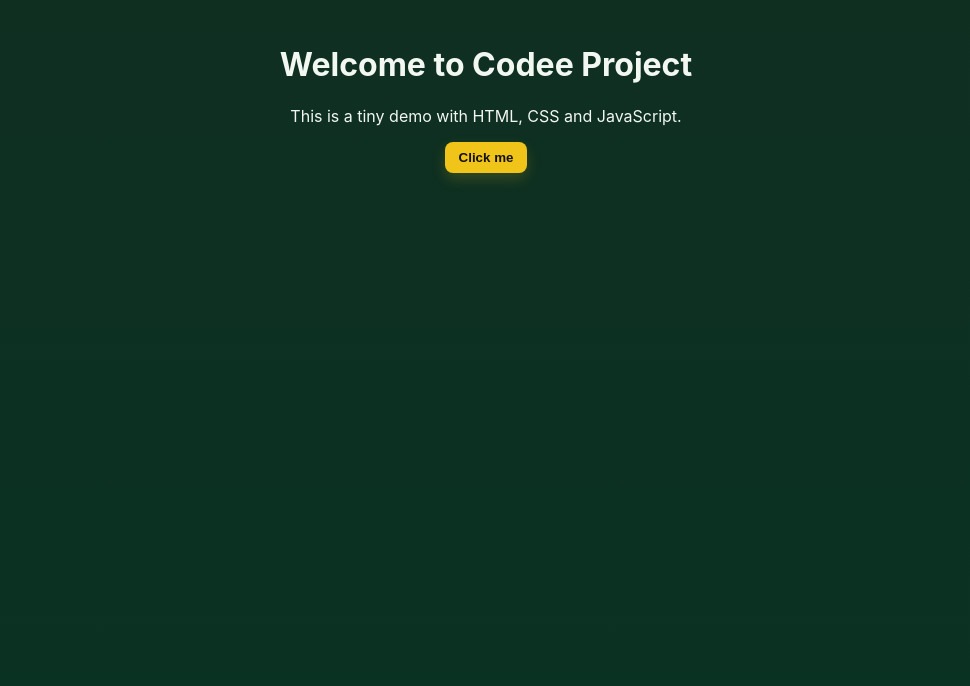
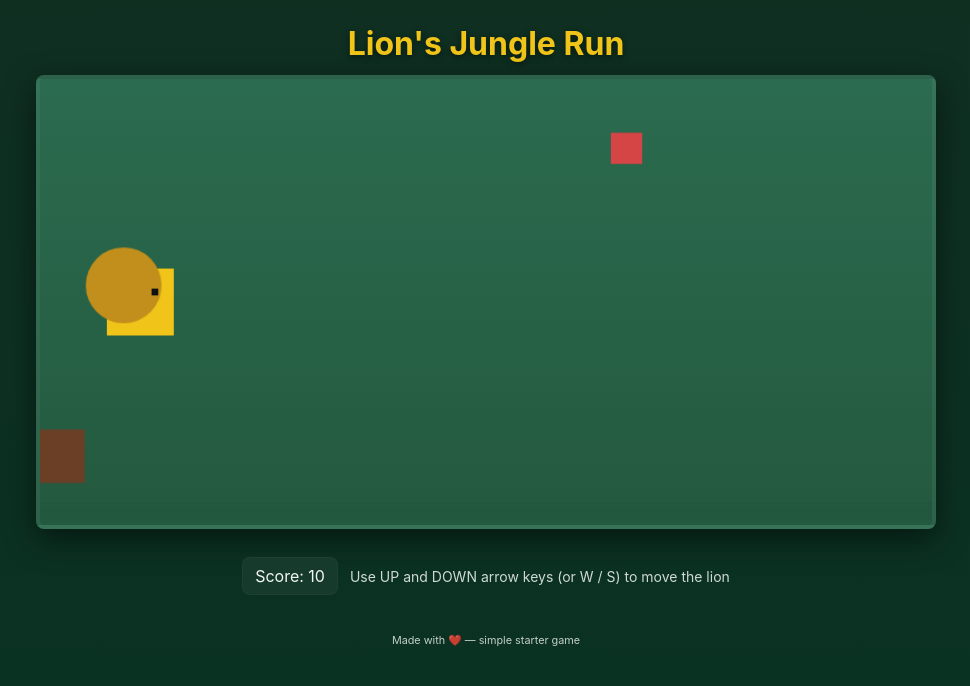
Before and after one commit to jatavsf429098-pixel/jungel-run, a plain HTML site: page index.html in a window 1280 px wide. Shown: the whole page, without its empty margins (154-1124 px from the left). Drawn offline with Linux system fonts and the light colour scheme.

Commit message:
Update index.html

```diff
--- a/index.html
+++ b/index.html
@@ -1,18 +1,29 @@
-<!doctype html>
+<!DOCTYPE html>
 <html lang="en">
 <head>
-  <meta charset="utf-8" />
-  <meta name="viewport" content="width=device-width,initial-scale=1" />
-  <title>Codee Project</title>
-  <link rel="stylesheet" href="style.css" />
+  <meta charset="utf-8"/>
+  <meta name="viewport" content="width=device-width,initial-scale=1"/>
+  <title>Lion's Jungle Run</title>
+  <link rel="stylesheet" href="style.css"/>
 </head>
 <body>
+  <header>
+    <h1>Lion's Jungle Run</h1>
+  </header>
+
   <main>
-    <h1>Welcome to Codee Project</h1>
-    <p>This is a tiny demo with HTML, CSS and JavaScript.</p>
-    <button id="btn">Click me</button>
-    <div id="output"></div>
+    <canvas id="gameCanvas" width="800" height="400"></canvas>
+    <div class="hud">
+      <p id="score">Score: 0</p>
+      <button id="restartBtn" hidden>Restart</button>
+      <p class="instructions">Use UP and DOWN arrow keys (or W / S) to move the lion</p>
+    </div>
   </main>
+
+  <footer>
+    <small>Made with ❤️ — simple starter game</small>
+  </footer>
+
   <script src="script.js"></script>
 </body>
 </html>
```
